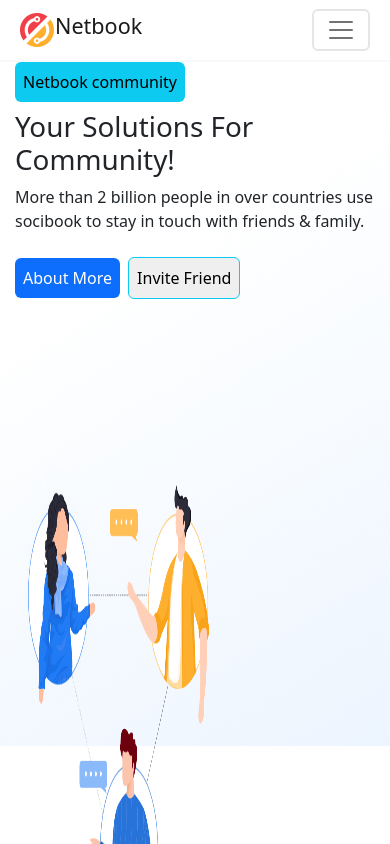
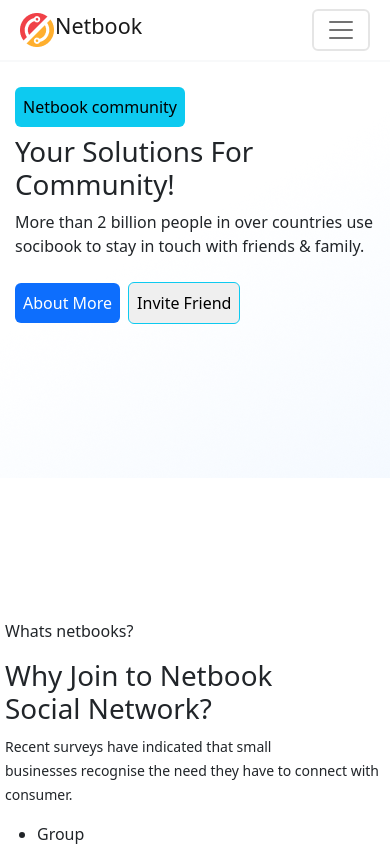
Before and after one commit to mdtohid/Netbook-website, a React (Create React App) app: page / in a window 390 px wide. Shown: the top 844 px of the page. Built offline with nearby package versions, Linux system fonts and the light colour scheme.

Commit message:
avatar display none in under 407px

```diff
--- a/src/Component/Header/Header.css
+++ b/src/Component/Header/Header.css
@@ -1,5 +1,4 @@
 .header{
-    height: 746px;
     background-image: url('../../image/base.png');
     margin-bottom: 96px;
 }
--- a/src/Component/TextImage/TextImage.css
+++ b/src/Component/TextImage/TextImage.css
@@ -21,3 +21,14 @@
         margin: 10px;
     }
   }
+
+@media only screen and (max-width: 407px) {
+    .avatarHidden{
+        display: none;
+    }
+
+    .introText{
+        margin: 25px 15px;
+    }
+
+  }
--- a/src/Component/TextImage/TextImage.js
+++ b/src/Component/TextImage/TextImage.js
@@ -12,7 +12,8 @@
                         <button className='p-2 bg-primary border-0 rounded me-2 text-white '>About More</button>
                         <button className='p-2  border border-info rounded'>Invite Friend</button>
                     </div>
-            <div className='col'>
+
+                    <div className='col avatarHidden'>
                     <img src={pic} className="avatarImg" alt="..."/>
                     </div>
                 </div>
```
Lines whose indentation alone changed are shown as unchanged.
